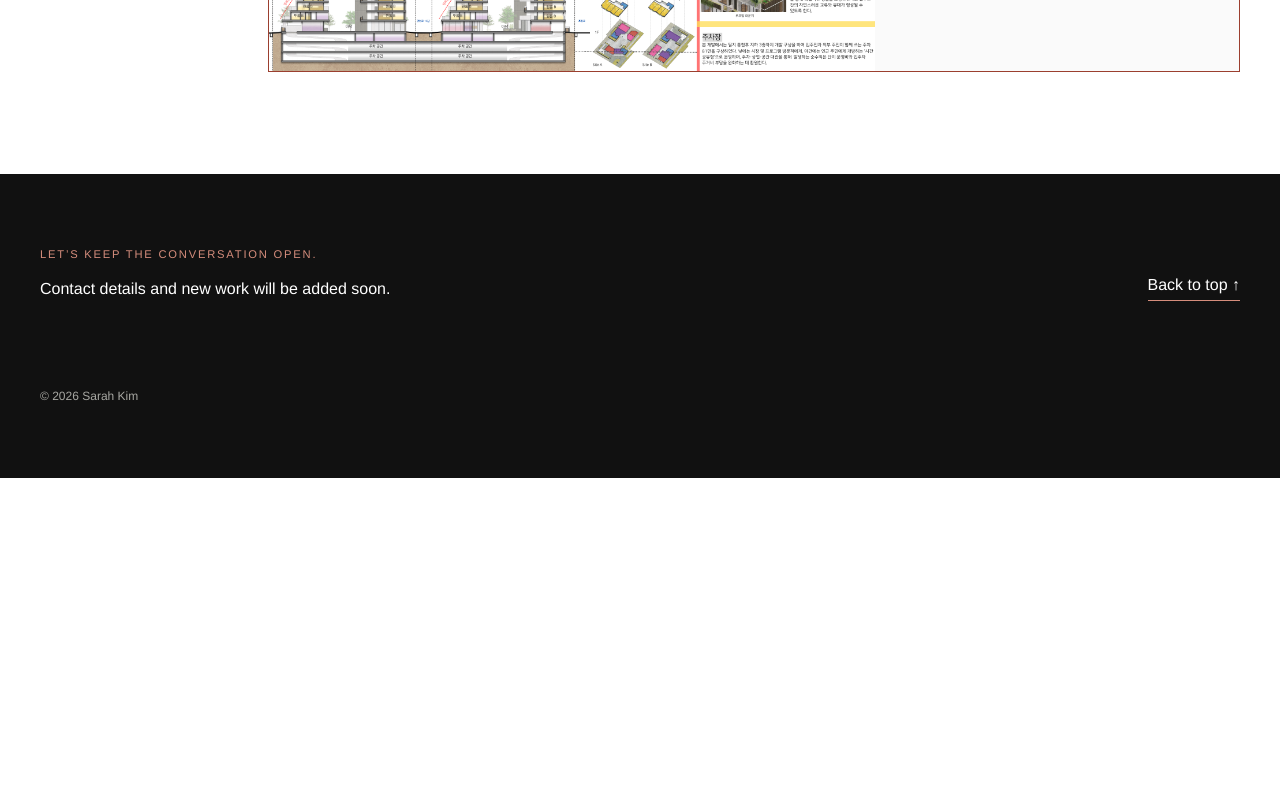
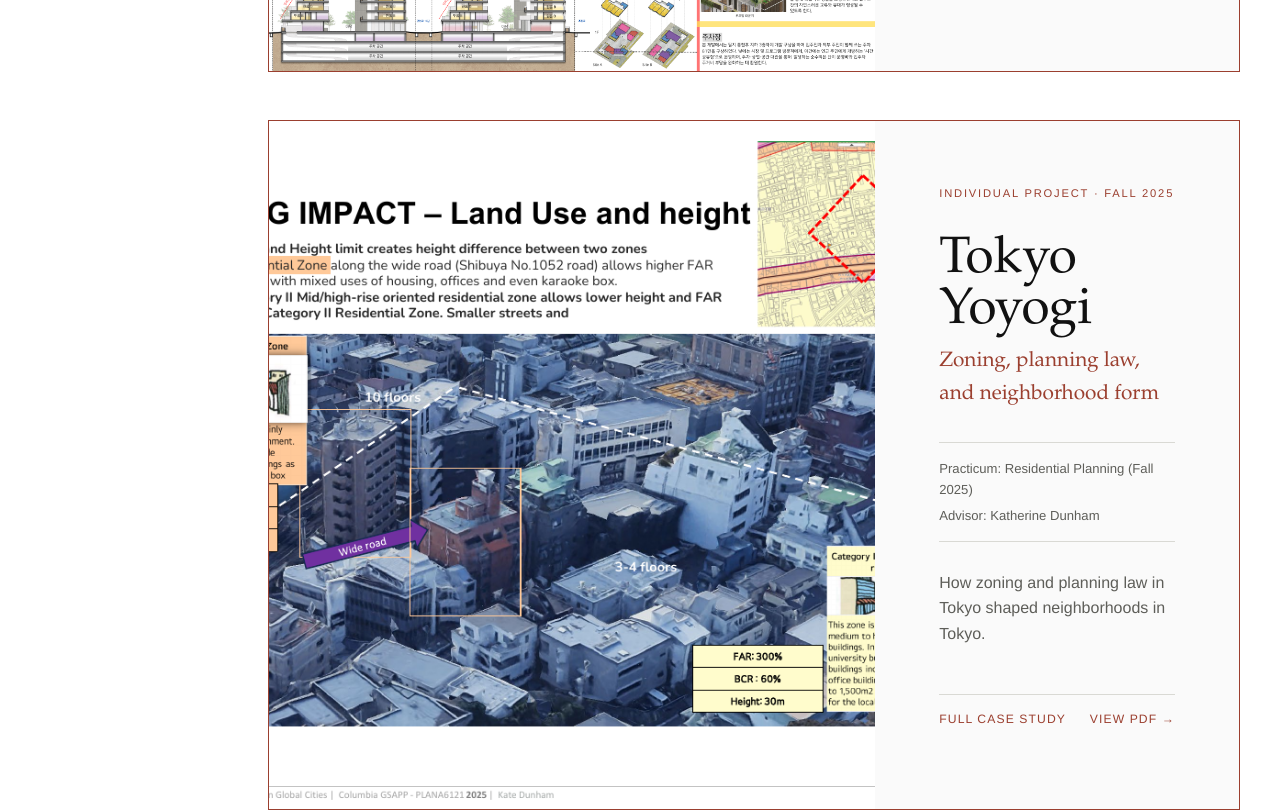
Before and after one commit to bysarahkim/bysarahkim.com, a Next.js app: page / in a window 1280 px wide. Shown: the part 4680-5491 px from the top of the page. Before the commit the page ends 5158 px from the top, so only its background shows below. Built offline with nearby package versions, Linux system fonts and the light colour scheme.

Commit message:
Add Tokyo Yoyogi case study project

```diff
--- a/app/globals.css
+++ b/app/globals.css
@@ -174,6 +174,8 @@ h2 {
   border: 1px solid var(--terracotta);
   background: #fafafa;
 }
+
+.project-card + .project-card { margin-top: 48px; }
 
 .project-visual {
   display: block;
--- a/app/page.tsx
+++ b/app/page.tsx
@@ -231,6 +231,43 @@ export default function Home() {
               </div>
             </div>
           </article>
+          <article className="project-card" aria-label="Tokyo Yoyogi zoning case study project">
+            <a
+              className="project-visual"
+              href="/projects/yoyogi-zoning/yoyogi-zoning-case-study.pdf"
+              target="_blank"
+              rel="noreferrer"
+              aria-label="View the Tokyo Yoyogi zoning case study PDF"
+            >
+              <img
+                src="/projects/yoyogi-zoning/yoyogi-zoning-impact.png"
+                alt="Yoyogi aerial analysis comparing floor-area ratios and height limits across two residential zones"
+              />
+            </a>
+            <div className="project-copy">
+              <span className="project-type">Individual project · Fall 2025</span>
+              <h3>Tokyo Yoyogi</h3>
+              <p className="project-subtitle">Zoning, planning law, and neighborhood form</p>
+              <div className="project-credits">
+                <p>Practicum: Residential Planning (Fall 2025)</p>
+                <p>Advisor: Katherine Dunham</p>
+              </div>
+              <p>
+                How zoning and planning law in Tokyo shaped neighborhoods in Tokyo.
+              </p>
+              <div className="project-actions">
+                <a
+                  className="project-action"
+                  href="/projects/yoyogi-zoning/yoyogi-zoning-case-study.pdf"
+                  target="_blank"
+                  rel="noreferrer"
+                >
+                  <span>Full case study</span>
+                  <span>View PDF →</span>
+                </a>
+              </div>
+            </div>
+          </article>
         </div>
       </section>
 
```
Also changed, not shown: public/projects/yoyogi-zoning/yoyogi-zoning-impact.png (added), 1 other file (tests, documents, lock files or other folders).
